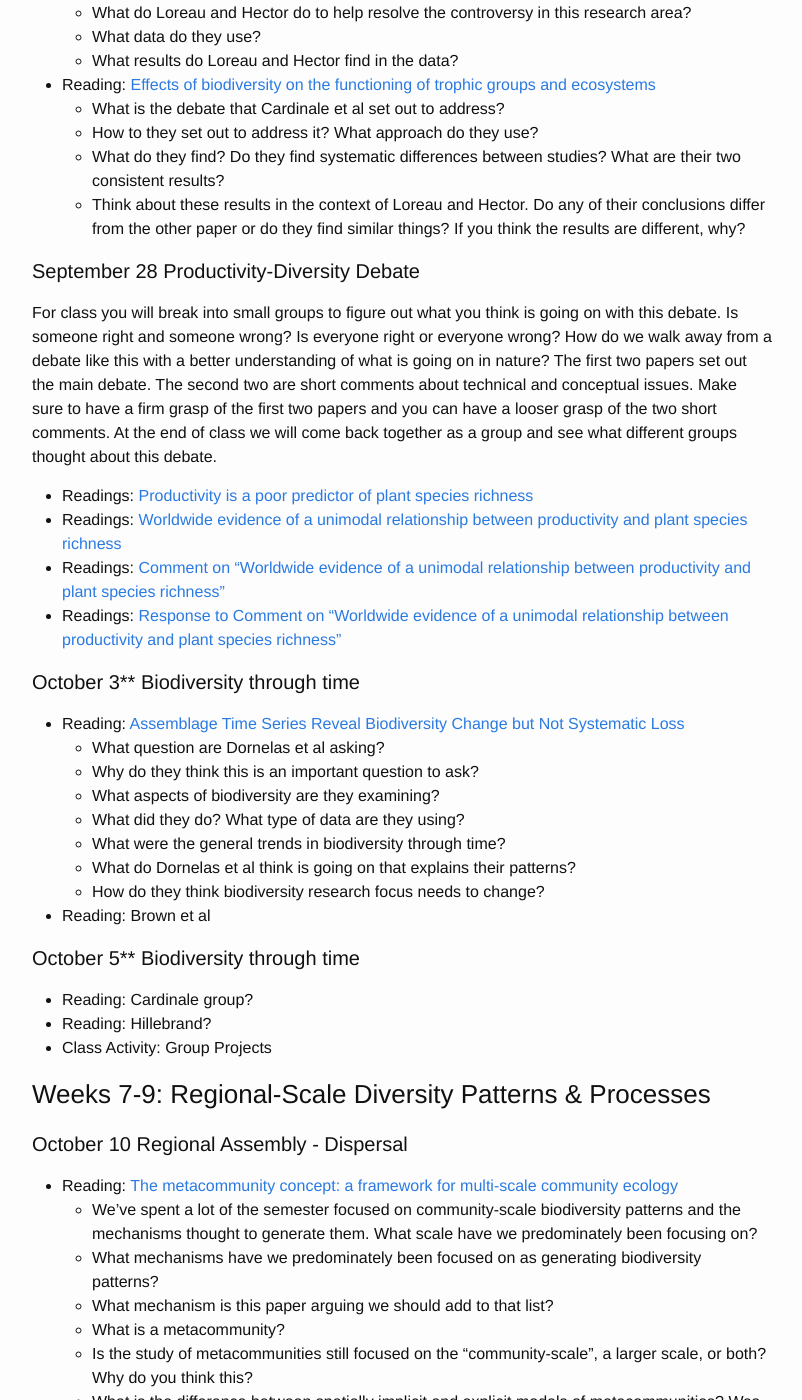
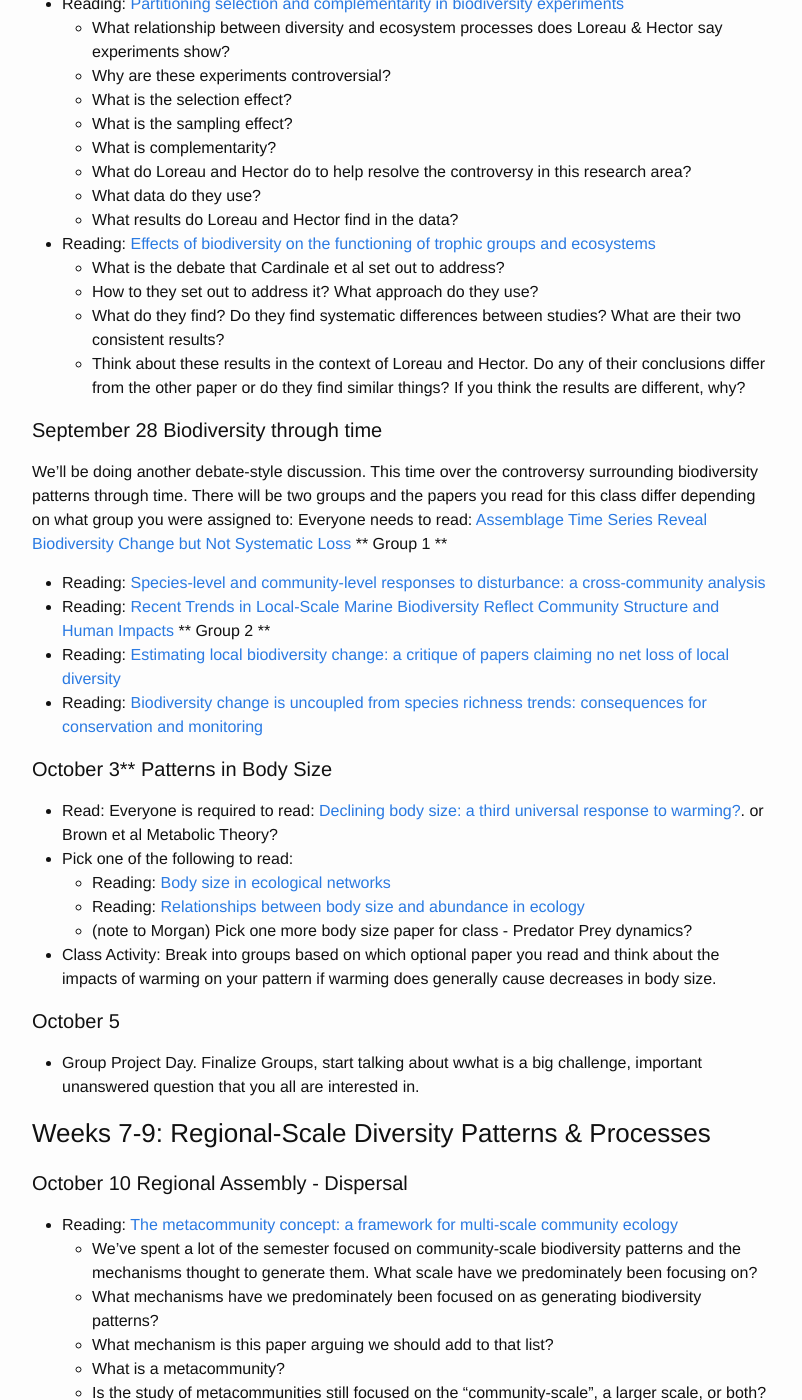
Before and after one commit to skmorgane/biodiversity-course, a Jekyll site: the page built from schedule.md, in a window 1280 px wide and 1400 px high, scrolled down 3897 px. Shown: the whole window, without its empty margins (238-1040 px from the left). Built offline with Jekyll 4.4.1, drawn with Linux system fonts in a browser that asks for light colours; some of the changed text lies outside the part shown.

Commit message:
Rearranging topic days

```diff
--- a/schedule.md
+++ b/schedule.md
@@ -25,7 +25,7 @@
 * Reading: [A consistent terminology for quantifying species diversity? Yes, it does exist](https://doi.org/10.1007%2Fs00442-010-1812-0)
 * Class Activity: Exploring Diversity Indices
 
-### Weeks 3-6: Local-scale Biodiversity Patterns & Processes
+### Weeks 3-7: Local-scale Biodiversity Patterns & Processes
 
 #### September 5 Assembly Mechanisms - Biotic and Environmental Filters
 * Reading: [Assembly Rules, Null Models, and Trait Dispersion: New Questions from Old Patterns](http://www.jstor.org/stable/3545686)
@@ -101,17 +101,16 @@
     * Did the networks they designed retain their initial structure or did they change over the simulations? What happened and why?
     * How did modularity and nestedness impact the stability of the networks?
     * How did the empirical results compare to what their models suggested they should find?
-* Class Activity: Group Projects (Identifying people with common interests)
 
-#### September 21** Patterns in Body Size
-* Read: Everyone is required to read: [Declining body size: a third universal response to warming?](https://doi.org/10.1016/j.tree.2011.03.005). or Brown et al Metabolic Theory?
-* Pick one of the following to read:
-    * Reading: [Body size in ecological networks](https://doi.org/10.1016/j.tree.2005.04.005)
-    * Reading: [Relationships between body size and abundance in ecology](https://doi.org/10.1016/j.tree.2007.03.007)
-    * (note to Morgan) Pick one more body size paper for class - Predator Prey dynamics?
-* Class Activity: Break into groups based on which optional paper you read and think about the impacts of warming on your pattern if warming does generally cause decreases in body size.
+#### September 21 Productivity-Diversity Debate
+For class you will break into small groups to figure out what you think is going on with this debate. Is someone right and someone wrong? Is everyone right or everyone wrong? How do we walk away from a debate like this with a better understanding of what is going on in nature? The first two papers set out the main debate. The second two are short comments about technical and conceptual issues. Make sure to have a firm grasp of the first two papers and you can have a looser grasp of the two short comments. At the end of class we will come back together as a group and see what different groups thought about this debate.
+* Readings: [Productivity is a poor predictor of plant species richness](https://doi.org/10.1126/science.1204498)
+* Readings: [Worldwide evidence of a unimodal relationship between productivity and plant species richness](https://doi.org/10.1126/science.aab3916 )
+* Readings: [Comment on "Worldwide evidence of a unimodal relationship between productivity and plant species richness"](https://doi.org/10.1126/science.aad6236)
+* Readings: [Response to Comment on "Worldwide evidence of a unimodal relationship between productivity and plant species richness"](https://doi.org/10.1126/science.aad8019)
+* Class Activity: Group Projects (Discussing the Project, Starting the group finding process.)
 
-#### September 26 Biodiversity-Ecosystem Function Debate
+#### September 26 Biodiversity and Ecosystem Function**
 * Reading: [Partitioning selection and complementarity in biodiversity experiments](https://doi.org/10.1038/35083573)
     * What relationship between diversity and ecosystem processes does Loreau & Hector say experiments show?
     * Why are these experiments controversial?
@@ -127,28 +126,28 @@
     * What do they find? Do they find systematic differences between studies? What are their two consistent results?
     * Think about these results in the context of Loreau and Hector. Do any of their conclusions differ from the other paper or  do they find similar things? If you think the results are different, why?
 
-#### September 28 Productivity-Diversity Debate
-For class you will break into small groups to figure out what you think is going on with this debate. Is someone right and someone wrong? Is everyone right or everyone wrong? How do we walk away from a debate like this with a better understanding of what is going on in nature? The first two papers set out the main debate. The second two are short comments about technical and conceptual issues. Make sure to have a firm grasp of the first two papers and you can have a looser grasp of the two short comments. At the end of class we will come back together as a group and see what different groups thought about this debate.
-* Readings: [Productivity is a poor predictor of plant species richness](https://doi.org/10.1126/science.1204498)
-* Readings: [Worldwide evidence of a unimodal relationship between productivity and plant species richness](https://doi.org/10.1126/science.aab3916 )
-* Readings: [Comment on "Worldwide evidence of a unimodal relationship between productivity and plant species richness"](https://doi.org/10.1126/science.aad6236)
-* Readings: [Response to Comment on "Worldwide evidence of a unimodal relationship between productivity and plant species richness"](https://doi.org/10.1126/science.aad8019)
+#### September 28 Biodiversity through time
+We'll be doing another debate-style discussion. This time over the controversy surrounding biodiversity patterns through time.
+There will be two groups and the papers you read for this class differ depending  on what group you were assigned to:
+Everyone needs to read: [Assemblage Time Series Reveal Biodiversity Change but Not Systematic Loss](https://doi.org/10.1126/science.1248484)
+** Group 1 **
+* Reading: [Species-level and community-level responses to disturbance: a cross-community analysis](https://doi.org/10.1890/13-2250.1)
+* Reading: [Recent Trends in Local-Scale Marine Biodiversity Reflect Community Structure and Human Impacts](https://doi.org/10.1016/j.cub.2015.05.030)
+** Group 2 **
+* Reading: [Estimating local biodiversity change: a critique of papers claiming no net loss of local diversity](https://doi.org/10.1890/15-1759.1)
+* Reading: [Biodiversity change is uncoupled from species richness trends: consequences for conservation and monitoring](https://doi.org/10.1111/1365-2664.12959)
 
-#### October 3** Biodiversity through time
-* Reading: [Assemblage Time Series Reveal Biodiversity Change but Not Systematic Loss](https://doi.org/10.1126/science.1248484)
-    * What question are Dornelas et al asking?
-    * Why do they think this is an important question to ask?
-    * What aspects of biodiversity are they examining?
-    * What did they do? What type of data are they using?
-    * What were the general trends in biodiversity through time?
-    * What do Dornelas et al think is going on that explains their patterns?
-    * How do they think biodiversity research focus needs to change?
-* Reading: Brown et al
 
-#### October 5** Biodiversity through time
-* Reading: Cardinale group?
-* Reading: Hillebrand?
-* Class Activity: Group Projects
+#### October 3** Patterns in Body Size
+* Read: Everyone is required to read: [Declining body size: a third universal response to warming?](https://doi.org/10.1016/j.tree.2011.03.005). or Brown et al Metabolic Theory?
+* Pick one of the following to read:
+    * Reading: [Body size in ecological networks](https://doi.org/10.1016/j.tree.2005.04.005)
+    * Reading: [Relationships between body size and abundance in ecology](https://doi.org/10.1016/j.tree.2007.03.007)
+    * (note to Morgan) Pick one more body size paper for class - Predator Prey dynamics?
+* Class Activity: Break into groups based on which optional paper you read and think about the impacts of warming on your pattern if warming does generally cause decreases in body size.
+
+#### October 5
+* Group Project Day. Finalize Groups, start talking about wwhat is a big challenge, important unanswered question that you all are interested in.
 
 ### Weeks 7-9: Regional-Scale Diversity Patterns & Processes
 
```
